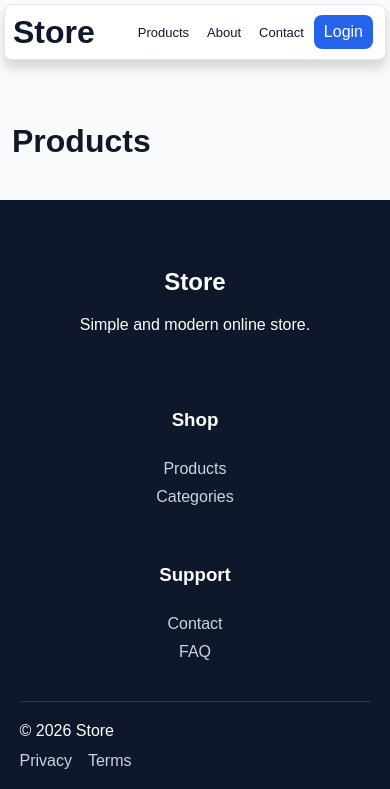
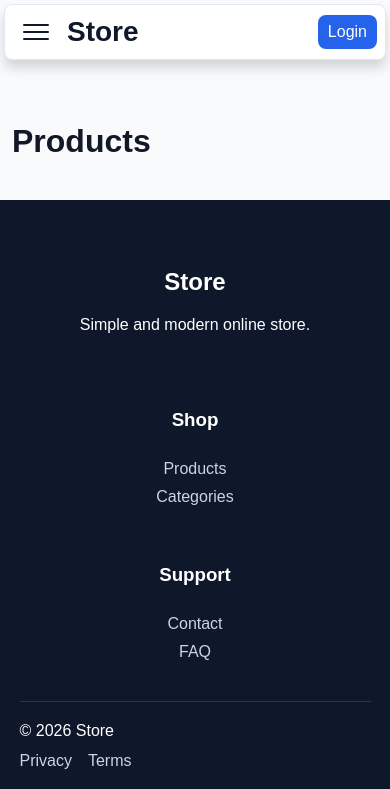
Before and after one commit to veltorex/django-ecommerce, a Django app: page /products/ in a window 390 px wide. Shown: the top 789 px of the page. Run offline with Django 5.2, Linux system fonts and the light colour scheme; data that the repository does not hold is empty.

Commit message:
update navbar and add mobile menu

```diff
--- a/static/css/components/navbar.css
+++ b/static/css/components/navbar.css
@@ -19,6 +19,14 @@
     border-radius: 8px;
 
     box-shadow: 0 8px 12px rgba(0, 0, 0, 0.15);
+}
+
+/* Actions */
+
+.navbar__actions {
+    display: flex;
+    align-items: center;
+    gap: 8px;
 }
 
 /* Links */
@@ -51,7 +59,6 @@
 /* Login */
 
 .navbar__login {
-    margin-right: 12px;
     padding: 9px 16px;
 
     color: var(--color-surface) !important;
@@ -93,7 +100,6 @@
 
     width: 26px;
     height: 2px;
-    margin-bottom: 4px;
 
     border-radius: 2px;
 
@@ -120,17 +126,22 @@
     }
 
     .navbar__links {
-        gap: 4px;
+        display: none;
     }
 
-    .navbar__link {
-        padding: 9px 10px;
-        font-size: 14px;
+    .navbar__menu {
+        display: flex;
+
+        flex-direction: column;
+        justify-content: center;
+        align-items: center;
+        gap: 5px;
     }
 
-    .navbar__login {
-        margin-right: 4px;
-        padding: 8px 12px;
+    .navbar__brand {
+        margin-right: auto;
+        margin-left: 8px;
+        font-size: 28px;
     }
 }
 
@@ -143,15 +154,6 @@
         height: 56px;
     }
 
-    .navbar__links {
-        gap: 2px;
-    }
-
-    .navbar__link {
-        padding: 8px;
-        font-size: 13px;
-    }
-
     .navbar__login {
         padding: 8px 10px;
     }
--- a/templates/components/navbar.html
+++ b/templates/components/navbar.html
@@ -3,6 +3,7 @@
         type="button"
         class="navbar__menu"
         aria-label="Open menu"
+        aria-expanded="false"
     >
         <span></span>
         <span></span>
@@ -10,10 +11,12 @@
     </button>
     <a href="{% url 'product-list' %}" class="navbar__brand">Store</a>
 
+    <div class="navbar__actions">
         <div class="navbar__links">
             <a href="{% url 'product-list' %}" class="navbar__link">Products</a>
             <a href="#" class="navbar__link">About</a>
             <a href="#" class="navbar__link">Contact</a>
+        </div>
         <a href="#" class="navbar__login">Login</a>
     </div>
 </nav>
```
Lines whose indentation alone changed are shown as unchanged.
